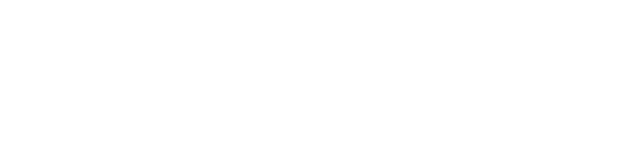
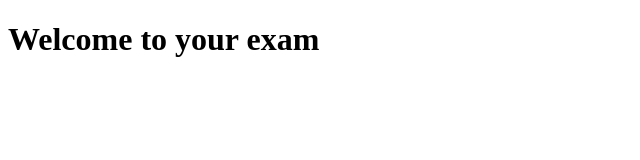
Before and after one commit to Ganeshsai1346/Build-Week-1, a plain HTML site: page index.html in a window 1280 px wide. Shown: the whole page, without its empty margins (0-640 px from the left). Drawn offline with Linux system fonts and the light colour scheme.

Commit message:
created first web page

```diff
--- a/index.html
+++ b/index.html
@@ -8,5 +8,7 @@
     <meta name="viewport" content="width=device-width, initial-scale=1.0" />
     <title>Document</title>
   </head>
-  <body></body>
+  <body>
+    <h1>Welcome to your exam</h1>
+  </body>
 </html>
```
